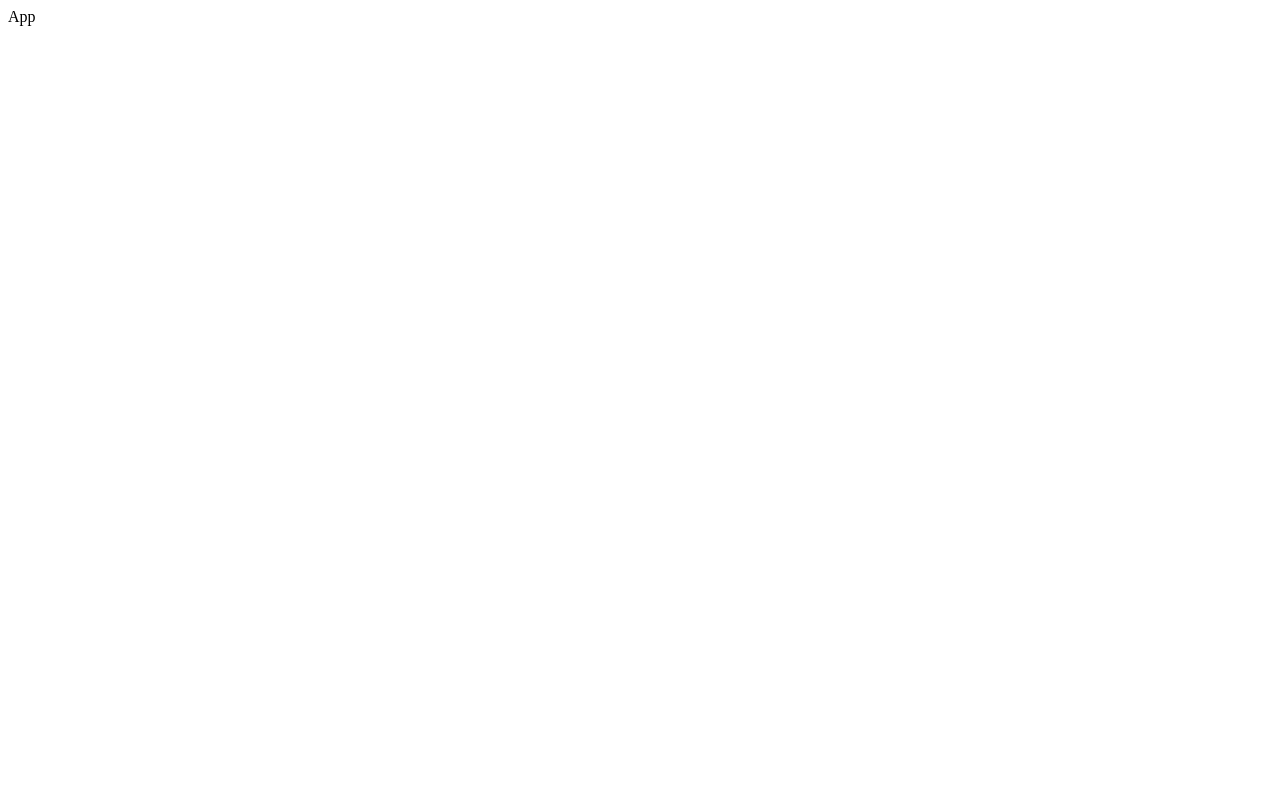
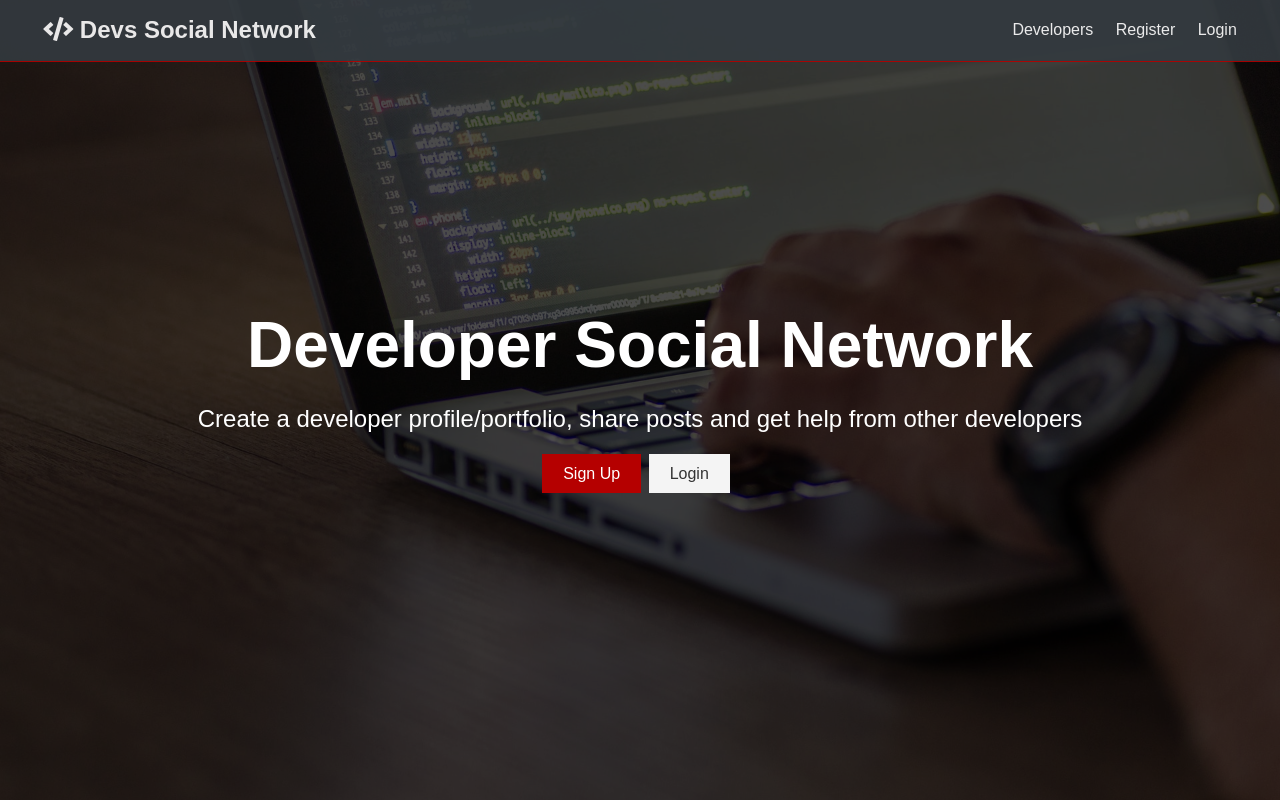
Before and after one commit to maysam-82/dev-conn-client, a React (Create React App) app: page /login in a window 1280 px wide. Built offline with nearby package versions, Linux system fonts and the light colour scheme.

Commit message:
Created Navbar and Layout - updated styles

```diff
--- a/src/components/App/App.jsx
+++ b/src/components/App/App.jsx
@@ -1,7 +1,14 @@
-import React from 'react';
+import React, { Fragment } from 'react';
+import { Navbar } from '../Navbar';
+import { Landing } from '../Landing';
 
 const App = () => {
-    return <div>App</div>;
+    return (
+        <Fragment>
+            <Navbar />
+            <Landing />
+        </Fragment>
+    );
 };
 
 export default App;
--- /dev/null
+++ b/src/components/Landing/Landing.jsx
@@ -0,0 +1,25 @@
+import React from 'react';
+
+export const Landing = () => {
+    return (
+        <section className="landing">
+            <div className="dark-overlay">
+                <div className="landing-inner">
+                    <h1 className="x-large">Developer Social Network</h1>
+                    <p className="lead">
+                        Create a developer profile/portfolio, share posts and
+                        get help from other developers
+                    </p>
+                    <div className="buttons">
+                        <a href="register.html" className="btn btn-primary">
+                            Sign Up
+                        </a>
+                        <a href="login.html" className="btn btn-light">
+                            Login
+                        </a>
+                    </div>
+                </div>
+            </div>
+        </section>
+    );
+};
--- /dev/null
+++ b/src/components/Landing/package.json
@@ -0,0 +1,3 @@
+{
+    "main": "Landing.jsx"
+}
--- /dev/null
+++ b/src/components/Navbar/Navbar.jsx
@@ -0,0 +1,24 @@
+import React from 'react';
+
+export const Navbar = () => {
+    return (
+        <nav className="navbar bg-dark">
+            <h1>
+                <a href="index.html">
+                    <i className="fas fa-code"></i> Devs Social Network
+                </a>
+            </h1>
+            <ul>
+                <li>
+                    <a href="profiles.html">Developers</a>
+                </li>
+                <li>
+                    <a href="register.html">Register</a>
+                </li>
+                <li>
+                    <a href="login.html">Login</a>
+                </li>
+            </ul>
+        </nav>
+    );
+};
--- /dev/null
+++ b/src/components/Navbar/package.json
@@ -0,0 +1,3 @@
+{
+    "main": "Navbar.jsx"
+}
--- a/src/index.css
+++ b/src/index.css
@@ -1,6 +1,6 @@
 /* Global Styles */
 :root {
-    --primary-color: #17a2b8;
+    --primary-color: #b50000;
     --dark-color: #343a40;
     --light-color: #f4f4f4;
     --danger-color: #dc3545;
@@ -309,6 +309,7 @@
     width: 100%;
     top: 0;
     border-bottom: solid 1px var(--primary-color);
+    /* background-color: var(--primary-color); */
     opacity: 0.9;
 }
 
--- a/src/index.jsx
+++ b/src/index.jsx
@@ -1,5 +1,6 @@
 import React from 'react';
 import ReactDOM from 'react-dom';
 import App from './components/App/App';
+import './index.css';
 
 ReactDOM.render(<App />, document.querySelector('#root'));
```
